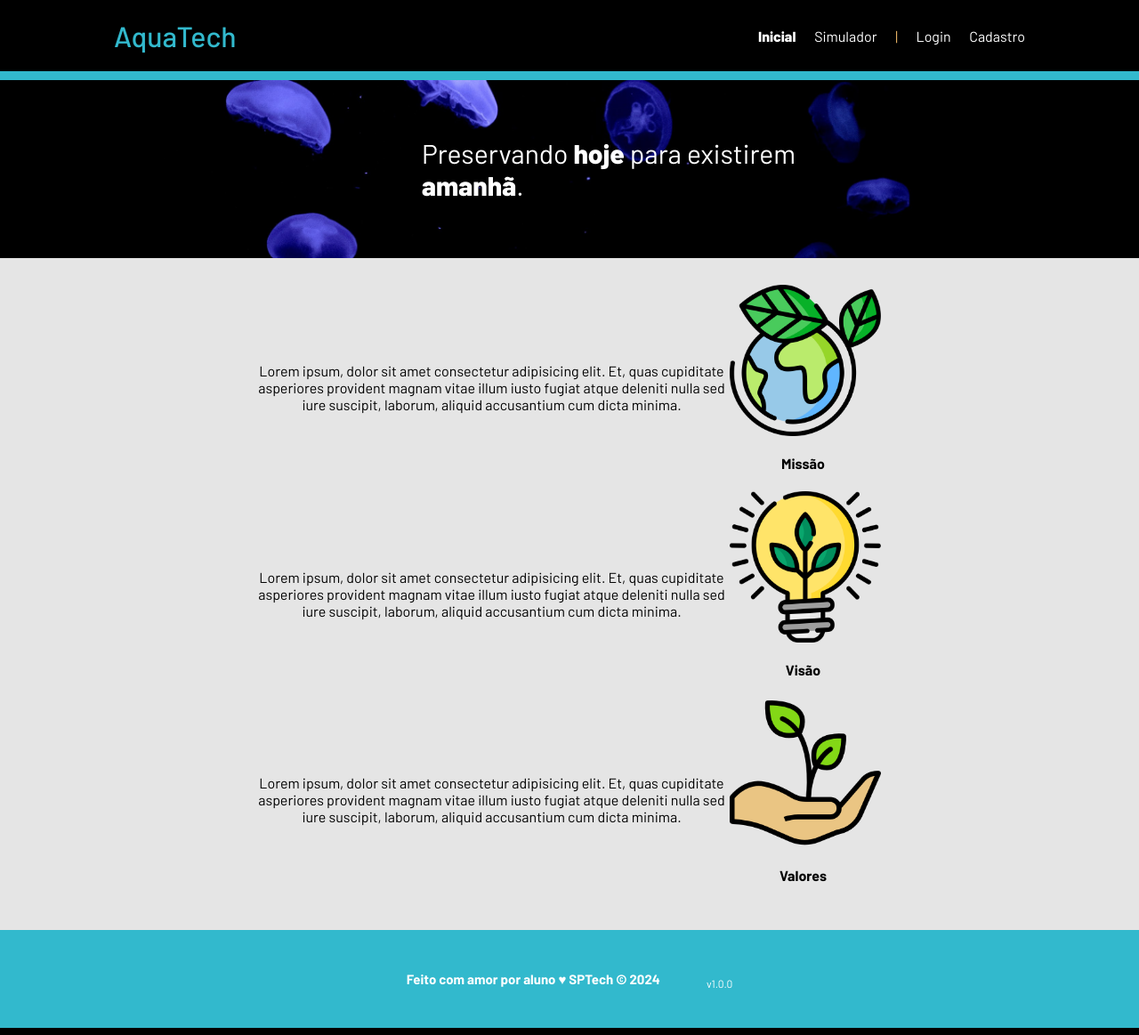
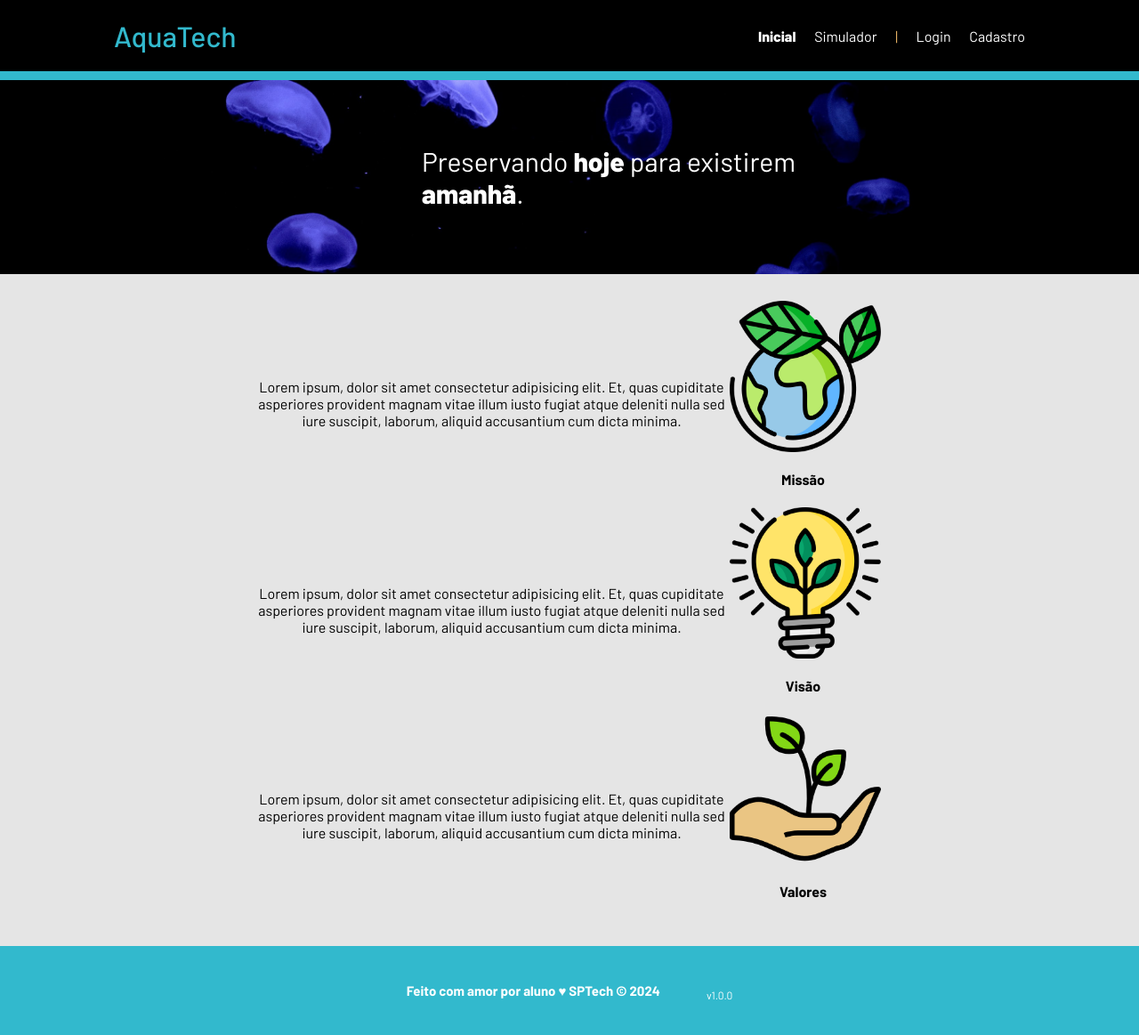
Before and after one commit to gabrieusu0/atividade-aqua-tech, a plain HTML site: page versão com css/index.html in a window 1280 px wide. Shown: the whole page at 89% size. Drawn offline with Linux system fonts and the light colour scheme.

Commit message:
Atualizando de acordo com o que o cliente deseja

```diff
--- a/versão com css/styles/style.css
+++ b/versão com css/styles/style.css
@@ -11,9 +11,9 @@ body {
 
 :root {  /*criando variaveis no css*/
     --tamanho-header: 80px; /*80 px torna fixo o tamanho da header*/
-    --tamanho-banner: calc(100vh - var(--tamanho-header) - var(--tamanho-footer) - 2px); /*fazendo contas para o banner n pegar o header e footer, vh acompanha o tamanho da tela*/
+    --tamanho-banner: calc(50vh - var(--tamanho-header) - var(--tamanho-footer) - 2px); /*fazendo contas para o banner n pegar o header e footer, vh acompanha o tamanho da tela*/
     --tamanho-login: calc(100vh - var(--tamanho-header) - var(--tamanho-footer) - 2px);
-    --tamanho-footer: 65px;
+    --tamanho-footer: 100px;
 }
 
 /* HEADER */
@@ -65,7 +65,7 @@ body {
 /* BODY */
 
 .banner {
-    height: 200px;
+    height: var(--tamanho-banner);
     color: white;
     background-image: url('../assets/imgs/bg-jelly-fish-para-home.png');
     background-size: cover;
@@ -136,7 +136,7 @@ body {
 
 .footer {
     background-color: #32b9cd;
-    height: 110px;
+    height: var(--tamanho-footer);
     color: #fff;
     display: flex;
     font-size: 15px;
```
